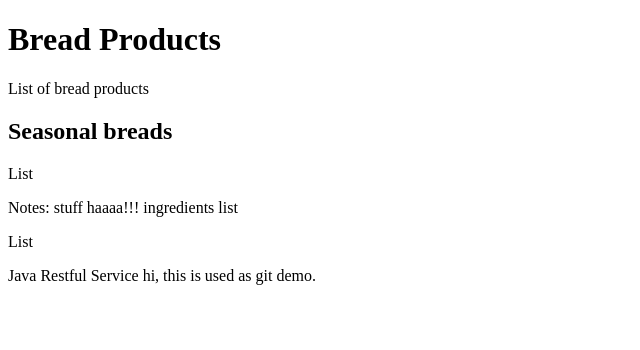
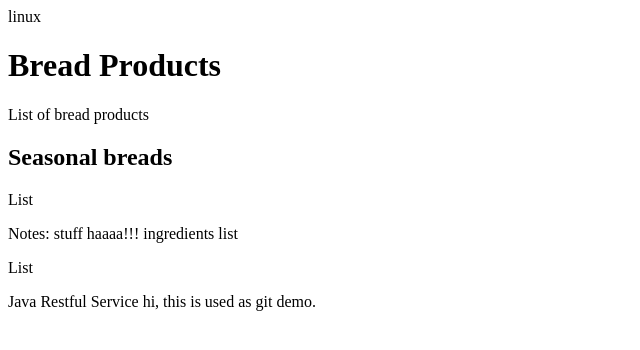
Before and after one commit to hh201020/com.youtube.rest, a plain HTML site: page WebContent/index.html in a window 1280 px wide. Shown: the whole page, without its empty margins (0-640 px from the left). Drawn offline with Linux system fonts and the light colour scheme.

Commit message:
first commit

```diff
--- a/WebContent/index.html
+++ b/WebContent/index.html
@@ -5,6 +5,8 @@
 <title>Insert title here</title>
 </head>
 <body>
+linux
+
 <h1>Bread Products</h1>
 <p>List of bread products</p>
 
```
Also changed, not shown: 1 other file.
